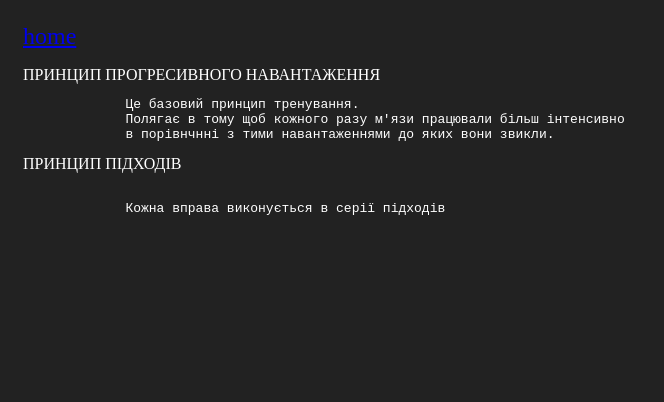
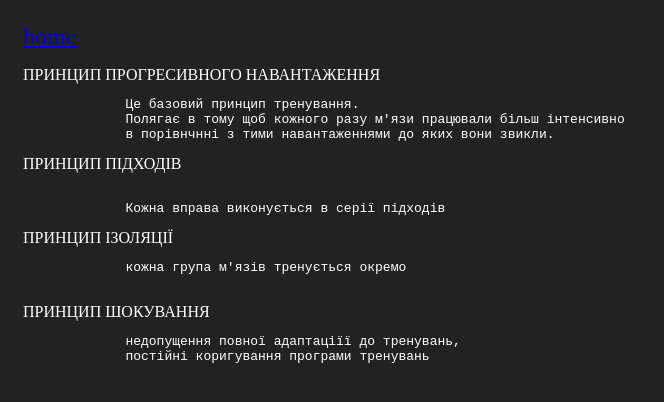
Before and after one commit to AVasilaki/weider-bodybuilding-book, a website: page trainingPrinciples.html in a window 1280 px wide. Shown: the whole page, without its empty margins (0-664 px from the left). Drawn offline with Linux system fonts and the light colour scheme; files that its build step writes are made by us from their sources.

Commit message:
Update trainingPrinciples.html

```diff
--- a/trainingPrinciples.html
+++ b/trainingPrinciples.html
@@ -24,6 +24,21 @@
         Кожна вправа виконується в серії підходів</pre
         >
       </dd>
+      <dt>ПРИНЦИП ІЗОЛЯЦІЇ</dt>
+      <dd>
+        <pre>
+        кожна група м'язів тренується окремо
+      </pre
+        >
+      </dd>
+      <dt>ПРИНЦИП ШОКУВАННЯ</dt>
+      <dd>
+        <pre>
+        недопущення повної адаптаціїї до тренувань,
+        постійні коригування програми тренувань
+      </pre
+        >
+      </dd>
     </dl>
   </body>
 </html>
```
